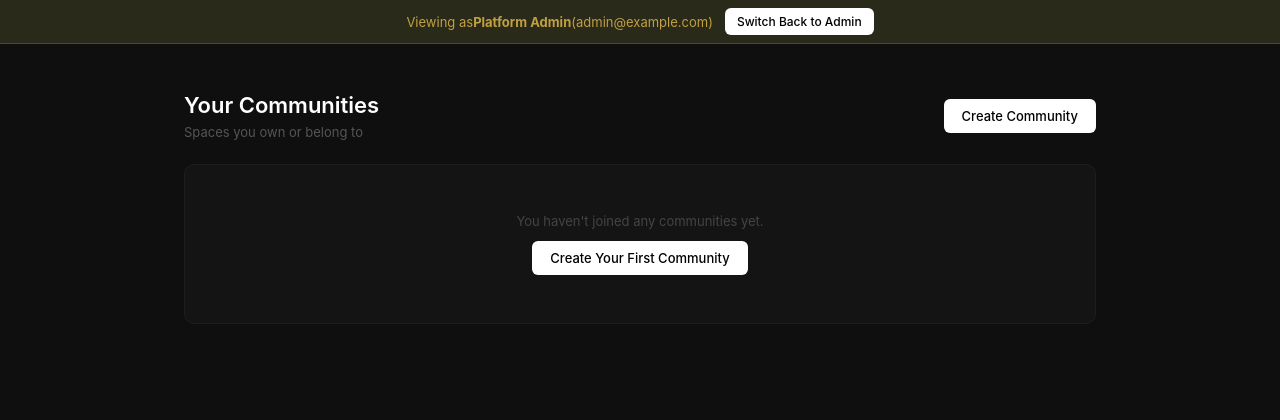
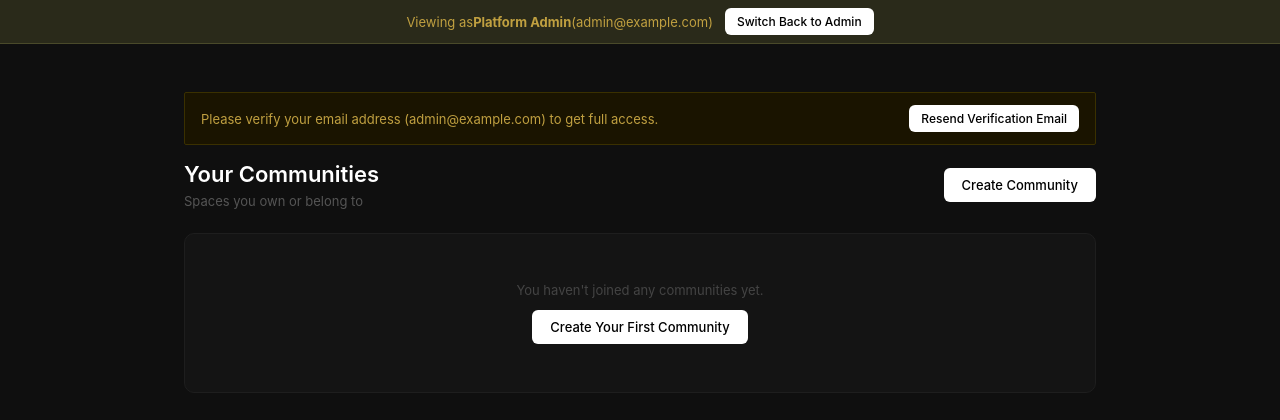
Before and after one commit to revolv-build/community, a Flask app: page /dashboard in a window 1280 px wide. Shown: the part 52-472 px from the top of the page. Run offline with Flask 3, Linux system fonts and the light colour scheme; the visitor is signed in with stand-in values (Sample User, id 1); data comes from the database, SQL or seed files in the repository; data that the repository does not hold is empty; some libraries are stand-ins or nearby versions.

Commit message:
Add email system: password reset and email verification via Resend
Email integration:
- Resend API integration (zero dependencies, pure urllib)
- Configurable via RESEND_API_KEY and EMAIL_FROM env vars
- Graceful fallback when no API key (logs to console)

Password reset flow:
- /forgot-password — enter email, receive reset link
- /reset-password/<token> — set new password
- Signed tokens via itsdangerous (1 hour expiry)
- Rate limited to 3 requests/min
- No email enumeration (always shows success)

Email verification:
- Verification email sent on registration
- /verify-email/<token> — marks account as verified (24hr expiry)
- /resend-verification — rate limited to 2/min
- Unverified banner on dashboard with resend button
- Existing users auto-marked as verified

Templates:
- forgot_password.html, reset_password.html
- Verification banner on dashboard
- "Forgot password?" link on login page
- Styled HTML emails with CTA buttons

Co-Authored-By: Claude Opus 4.6 (1M context) <noreply@anthropic.com>

```diff
--- a/app.py
+++ b/app.py
@@ -17,6 +17,8 @@ import re
 import sqlite3
 import subprocess
 import sys
+import urllib.request
+import urllib.error
 from datetime import datetime
 from functools import wraps
 from pathlib import Path
@@ -81,6 +83,48 @@ def set_security_headers(response):
 
 (APP_DIR / "data").mkdir(exist_ok=True)
 
+# ── Email (Resend) ────────────────────────────────────────────────
+
+RESEND_API_KEY = os.environ.get("RESEND_API_KEY", "")
+EMAIL_FROM = os.environ.get("EMAIL_FROM", "Community <noreply@revolv.uk>")
+
+def send_email(to, subject, html_body):
+    """Send email via Resend API. Returns True on success."""
+    if not RESEND_API_KEY:
+        print(f"[EMAIL SKIPPED — no API key] To: {to}, Subject: {subject}")
+        return False
+    payload = json.dumps({
+        "from": EMAIL_FROM,
+        "to": [to],
+        "subject": subject,
+        "html": html_body
+    }).encode()
+    req = urllib.request.Request(
+        "https://api.resend.com/emails",
+        data=payload,
+        headers={"Authorization": f"Bearer {RESEND_API_KEY}", "Content-Type": "application/json"},
+        method="POST"
+    )
+    try:
+        with urllib.request.urlopen(req, timeout=10) as resp:
+            return resp.status == 200
+    except urllib.error.URLError as e:
+        print(f"[EMAIL ERROR] {e}")
+        return False
+
+# Token generation for password reset and email verification
+from itsdangerous import URLSafeTimedSerializer
+_serializer = URLSafeTimedSerializer(app.secret_key)
+
+def generate_token(data, salt="default"):
+    return _serializer.dumps(data, salt=salt)
+
+def verify_token(token, salt="default", max_age=3600):
+    try:
+        return _serializer.loads(token, salt=salt, max_age=max_age)
+    except Exception:
+        return None
+
 # ── Database ──────────────────────────────────────────────────────
 
 def get_db():
@@ -108,6 +152,7 @@ def init_db():
             email         TEXT NOT NULL UNIQUE COLLATE NOCASE,
             password_hash TEXT NOT NULL,
             is_admin      INTEGER NOT NULL DEFAULT 0,
+            email_verified INTEGER NOT NULL DEFAULT 0,
             bio           TEXT DEFAULT '',
             location      TEXT DEFAULT '',
             website       TEXT DEFAULT '',
@@ -509,7 +554,24 @@ def register_page():
             db.commit()
             user = get_user_by_email(email)
             login_user(user)
-            flash("Welcome! Create your first community or join one.", "success")
+            # Send verification email
+            token = generate_token(user["id"], salt="email-verify")
+            verify_url = request.host_url.rstrip("/") + f"/verify-email/{token}"
+            send_email(
+                to=email,
+                subject="Verify your email - Community",
+                html_body=f"""
+                <div style="font-family:sans-serif;max-width:480px;margin:0 auto;padding:32px;">
+                    <h2 style="color:#333;">Welcome to Community!</h2>
+                    <p style="color:#666;">Hi {name},</p>
+                    <p style="color:#666;">Please verify your email address to get full access.</p>
+                    <p style="margin:24px 0;">
+                        <a href="{verify_url}" style="background:#000;color:#fff;padding:12px 24px;border-radius:4px;text-decoration:none;font-weight:500;">Verify Email</a>
+                    </p>
+                </div>
+                """
+            )
+            flash("Welcome! Check your email to verify your account.", "success")
             return redirect("/dashboard")
     return render_template("register.html", err=err, name=name, email=email, form_ts=form_ts)
 
@@ -517,6 +579,105 @@ def register_page():
 def logout():
     session.clear()
     return redirect("/")
+
+# ── Password Reset ───────────────────────────────────────────────
+
+@app.route("/forgot-password", methods=["GET", "POST"])
+@limiter.limit("3 per minute", methods=["POST"])
+def forgot_password():
+    sent = False
+    if request.method == "POST":
+        email = request.form.get("email", "").strip().lower()
+        user = get_user_by_email(email)
+        if user:
+            token = generate_token(user["id"], salt="password-reset")
+            reset_url = request.host_url.rstrip("/") + f"/reset-password/{token}"
+            send_email(
+                to=user["email"],
+                subject="Reset your password",
+                html_body=f"""
+                <div style="font-family:sans-serif;max-width:480px;margin:0 auto;padding:32px;">
+                    <h2 style="color:#333;">Reset your password</h2>
+                    <p style="color:#666;">Hi {user['name']},</p>
+                    <p style="color:#666;">Click the button below to reset your password. This link expires in 1 hour.</p>
+                    <p style="margin:24px 0;">
+                        <a href="{reset_url}" style="background:#000;color:#fff;padding:12px 24px;border-radius:4px;text-decoration:none;font-weight:500;">Reset Password</a>
+                    </p>
+                    <p style="color:#999;font-size:13px;">If you didn't request this, you can safely ignore this email.</p>
+                </div>
+                """
+            )
+        # Always show success to avoid email enumeration
+        sent = True
+    return render_template("forgot_password.html", sent=sent)
+
+@app.route("/reset-password/<token>", methods=["GET", "POST"])
+def reset_password(token):
+    user_id = verify_token(token, salt="password-reset", max_age=3600)
+    if not user_id:
+        flash("This reset link has expired or is invalid.", "error")
+        return redirect("/forgot-password")
+    user = get_user_by_id(user_id)
+    if not user:
+        flash("User not found.", "error")
+        return redirect("/forgot-password")
+    err = None
+    if request.method == "POST":
+        password = request.form.get("password", "")
+        password_confirm = request.form.get("password_confirm", "")
+        if len(password) < 8:
+            err = "Password must be at least 8 characters."
+        elif password != password_confirm:
+            err = "Passwords do not match."
+        else:
+            db = get_db()
+            db.execute("UPDATE users SET password_hash = ? WHERE id = ?",
+                       (generate_password_hash(password), user_id))
+            db.commit()
+            flash("Password updated! You can now log in.", "success")
+            return redirect("/login")
+    return render_template("reset_password.html", err=err, token=token)
+
+# ── Email Verification ───────────────────────────────────────────
+
+@app.route("/verify-email/<token>")
+def verify_email(token):
+    user_id = verify_token(token, salt="email-verify", max_age=86400)  # 24 hours
+    if not user_id:
+        flash("This verification link has expired or is invalid.", "error")
+        return redirect("/login")
+    db = get_db()
+    db.execute("UPDATE users SET email_verified = 1 WHERE id = ?", (user_id,))
+    db.commit()
+    flash("Email verified! Welcome to the community.", "success")
+    if session.get("user_id"):
+        return redirect("/dashboard")
+    return redirect("/login")
+
+@app.route("/resend-verification", methods=["POST"])
+@login_required
+@limiter.limit("2 per minute")
+def resend_verification():
+    user = get_user_by_id(session["user_id"])
+    if user and not user["email_verified"]:
+        token = generate_token(user["id"], salt="email-verify")
+        verify_url = request.host_url.rstrip("/") + f"/verify-email/{token}"
+        send_email(
+            to=user["email"],
+            subject="Verify your email",
+            html_body=f"""
+            <div style="font-family:sans-serif;max-width:480px;margin:0 auto;padding:32px;">
+                <h2 style="color:#333;">Verify your email</h2>
+                <p style="color:#666;">Hi {user['name']},</p>
+                <p style="color:#666;">Click the button below to verify your email address.</p>
+                <p style="margin:24px 0;">
+                    <a href="{verify_url}" style="background:#000;color:#fff;padding:12px 24px;border-radius:4px;text-decoration:none;font-weight:500;">Verify Email</a>
+                </p>
+            </div>
+            """
+        )
+        flash("Verification email sent! Check your inbox.", "success")
+    return redirect("/dashboard")
 
 # ── Platform: Dashboard ──────────────────────────────────────────
 
--- a/static/style.css
+++ b/static/style.css
@@ -644,5 +644,8 @@ a.resource-tag:hover { border-color: #444; color: #ccc; }
 .admin-bar a { font-size: 12px; color: #a08820; transition: color .15s; }
 .admin-bar a:hover { color: #e0c040; }
 
+/* ── Verify Banner ────────────────────────────────────────────── */
+.verify-banner { background: #1a1400; border: 1px solid #3a3000; border-radius: 2px; padding: 12px 16px; font-size: 13px; color: #c0a040; display: flex; align-items: center; justify-content: space-between; flex-wrap: wrap; gap: 8px; }
+
 /* ── Impersonate Banner ───────────────────────────────────────── */
 .impersonate-banner { background: #2a2a1a; border-bottom: 1px solid #4a4a2a; color: #c0a040; font-size: 13px; padding: 8px 32px; display: flex; align-items: center; justify-content: center; }
--- a/templates/dashboard.html
+++ b/templates/dashboard.html
@@ -2,6 +2,15 @@
 {% block title %}Dashboard - Community{% endblock %}
 {% block content %}
 <div class="page">
+  {% if current_user and not current_user.email_verified %}
+  <div class="verify-banner mb-16">
+    <span>Please verify your email address ({{ current_user.email }}) to get full access.</span>
+    <form method="POST" action="/resend-verification" style="display:inline;">
+      <button class="btn btn-primary btn-sm" style="margin-left:12px;">Resend Verification Email</button>
+    </form>
+  </div>
+  {% endif %}
+
   <div class="flex-between mb-24">
     <div>
       <h1>Your Communities</h1>
--- a/templates/login.html
+++ b/templates/login.html
@@ -24,6 +24,9 @@
       <div class="field"><div class="label">Password</div><input name="password" type="password" required /></div>
       <button class="btn btn-primary" style="width:100%;justify-content:center;">Sign in</button>
     </form>
+    <div style="text-align:right;margin-top:8px;">
+      <a href="/forgot-password" style="font-size:12px;color:#555;">Forgot password?</a>
+    </div>
   </div>
   <div style="text-align:center;margin-top:16px;font-size:13px;color:#555;">
     Don't have an account? <a href="/register" style="color:#fff;">Sign up</a>
```
Also changed, not shown: templates/forgot_password.html (added, +37 -0 lines), templates/reset_password.html (added, +28 -0 lines), 1 other file.
